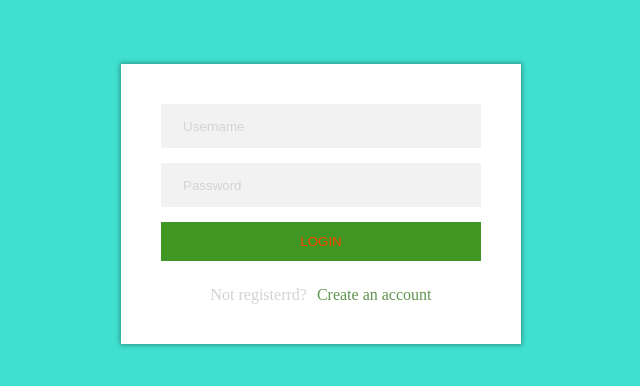
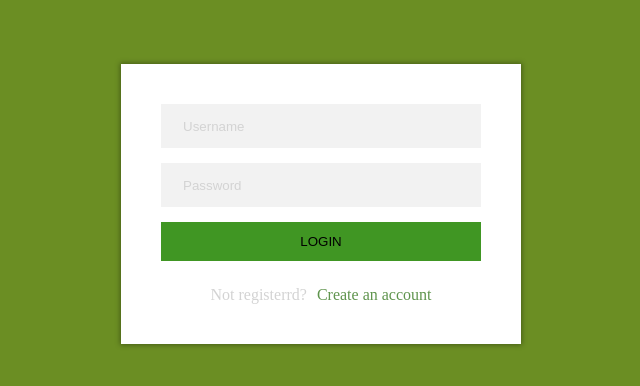
Before and after one commit to hossein-heydari79/maktab-login, a plain HTML site: page index.html in a window 1280 px wide. Shown: the part 196-582 px from the top of the page, without its empty margins (319-959 px from the left). Drawn offline with Linux system fonts and the light colour scheme.

Commit message:
change bacground color body and change text color button

```diff
--- a/main.css
+++ b/main.css
@@ -11,7 +11,7 @@ body {
 }
 
 body {
-    background-color: turquoise;
+    background-color: olivedrab;
 }
 
 a {
@@ -61,7 +61,7 @@ a:hover {
     outline: none;
     border: none;
     background-color: #409623;
-    color: orangered;
+    color: black;
     cursor: pointer;
 }
 
```
